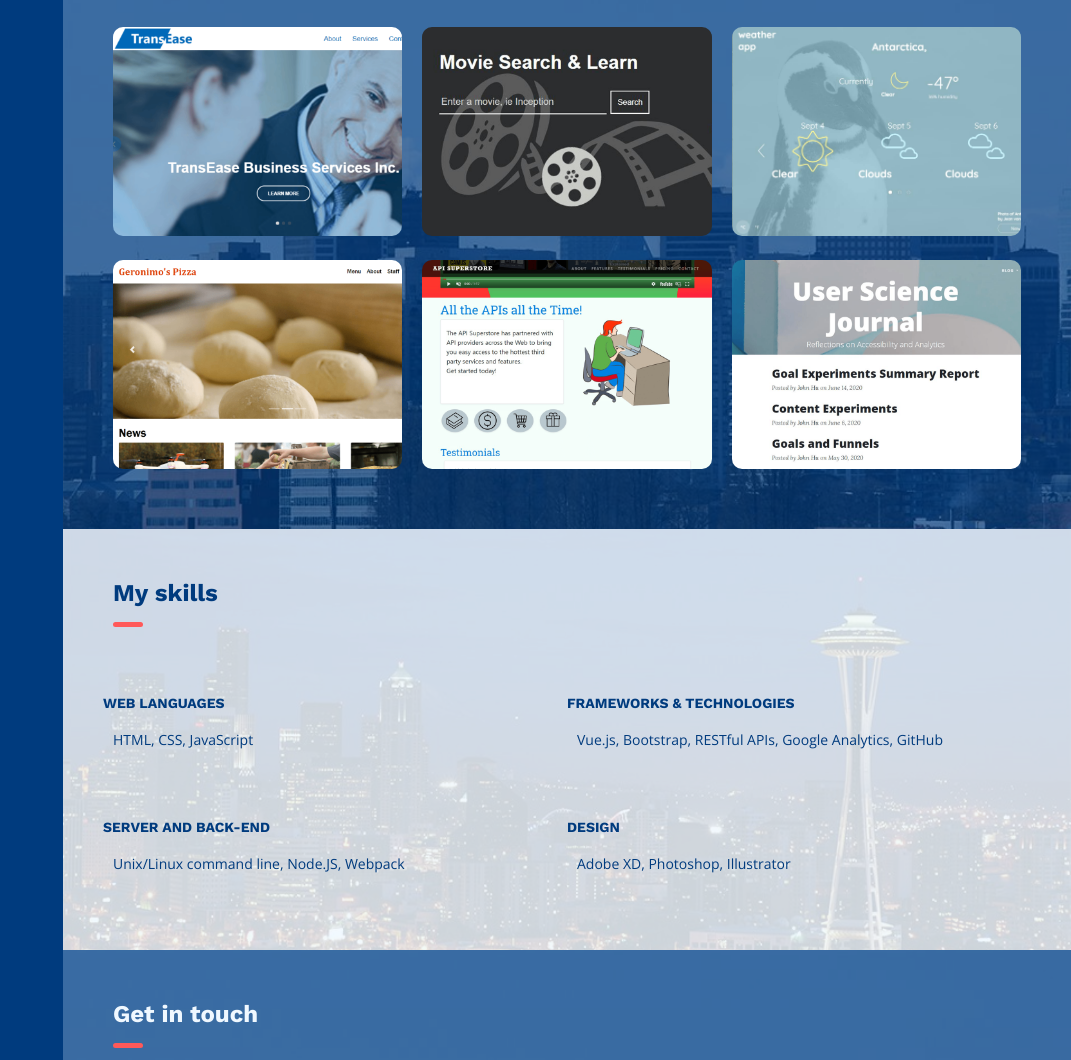
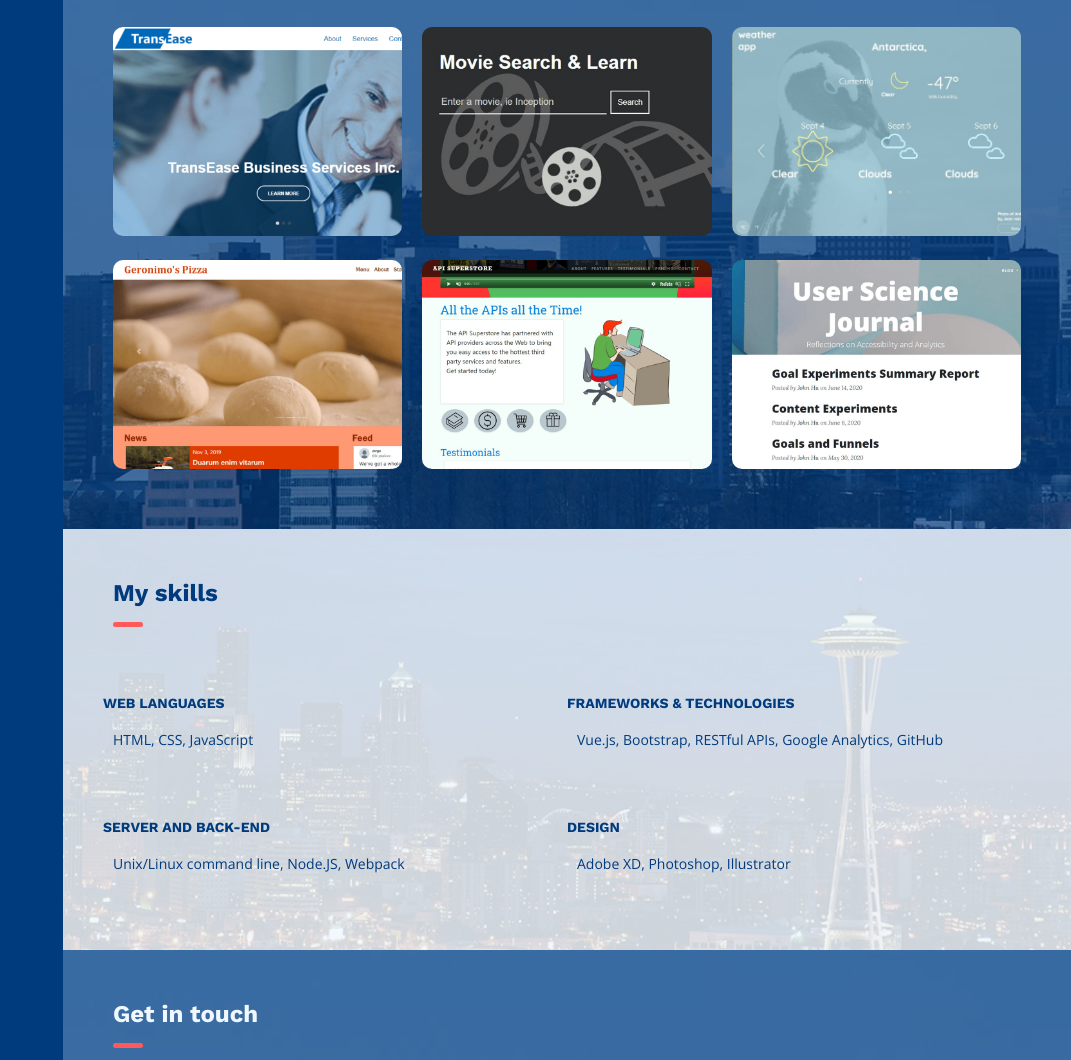
Before and after one commit to johnhu/johnhu.github.io, a plain HTML site: page index.html in a window 1280 px wide. Shown: the part 1237-2297 px from the top of the page, without its empty margins (209-1280 px from the left). Drawn offline with nearby package versions, Linux system fonts and the light colour scheme.

Commit message:
updated works

```diff
--- a/index.html
+++ b/index.html
@@ -167,7 +167,7 @@
                                     <span class="term">HTML, CSS, Bootstrap 4</span>
                                 </div>
                                 <div class="thumb">
-                                    <img src="assets/gs-pizza.png" alt="Geronimo's Pizza" />
+                                    <img src="assets/gs-pizza-1.png" alt="Geronimo's Pizza" />
                                     <div class="mask"><span class="zoom-icon"><i class="fa fa-search-plus fa-8x"></i></span></div>
                                 </div>
                             </div>
@@ -419,7 +419,7 @@
                                     <h2 class="portfolio-modal-title">Geronimo's Pizza</h2>
                                     <!-- Icon Divider-->
                                     <!-- Portfolio Modal - Image--><a href="http://www.johnhweb.com/geronimos-pizza">
-                                        <img class="img-fluid mt-4 mb-4" src="assets/gs-pizza.png" alt="Geronimo's Pizza"/>
+                                        <img class="img-fluid mt-4 mb-4" src="assets/gs-pizza-1.png" alt="Geronimo's Pizza"/>
                                     </a><!-- Portfolio Modal - Text--><div class="mb-5">
                                     <p>Bootstrap 4 website for an imaginary pizza delivery service.</p>
                                     <a href="http://www.johnhweb.com/geronimos-pizza"><u>Live Site</u></a>
```
